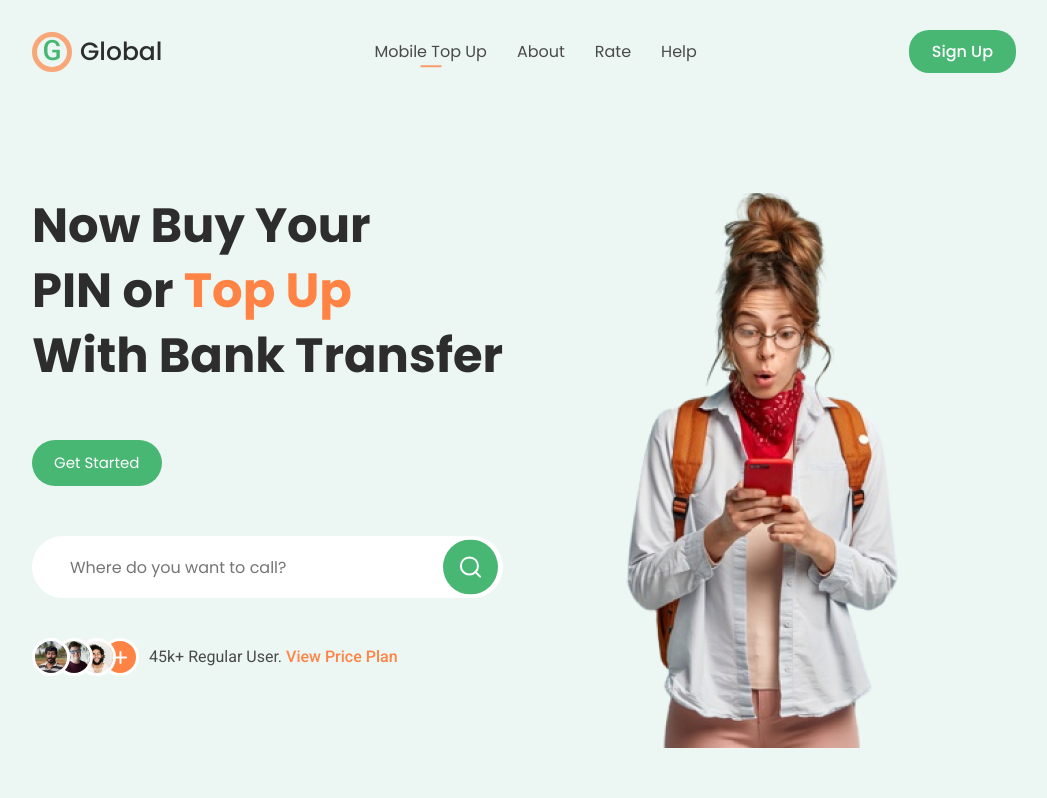
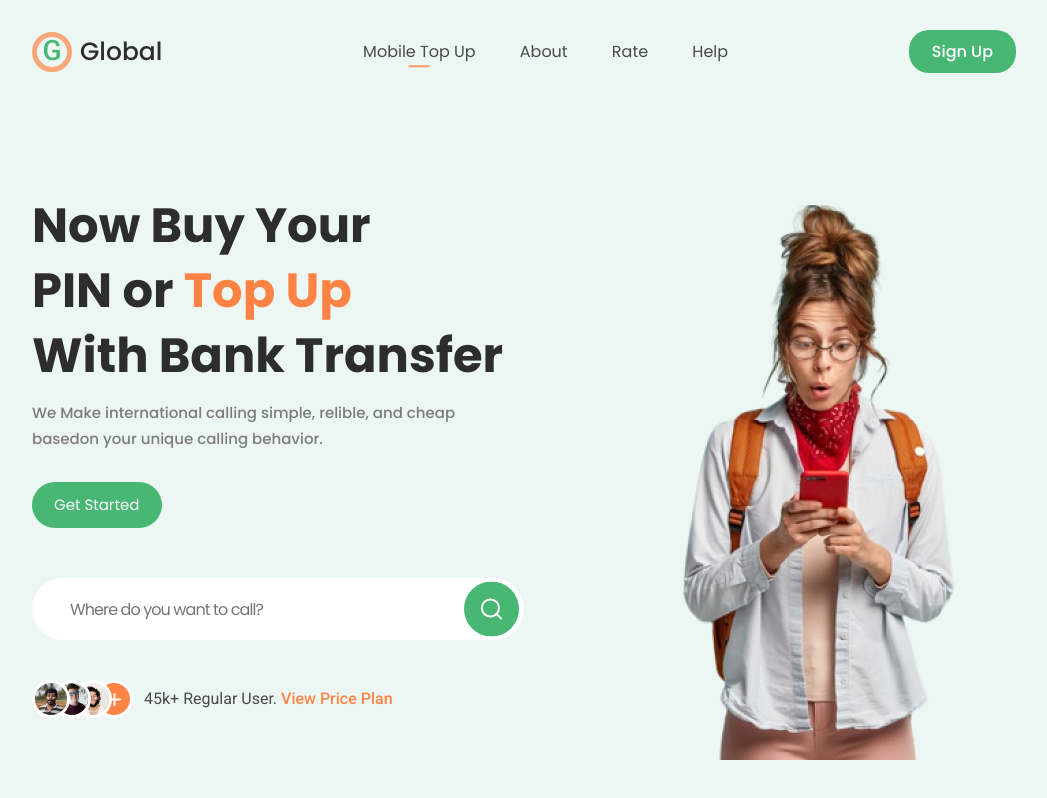
Before and after one commit to LinaCor/test-template-lucky, a plain HTML site: page index.html in a window 1280 px wide. Shown: the whole page, without its empty margins (116-1163 px from the left). Drawn offline with Linux system fonts and the light colour scheme; no server answers.

Commit message:
pixel perfect

```diff
--- a/css/style.css
+++ b/css/style.css
@@ -101,7 +101,7 @@ body {
 }
 
 .container {
-  max-width: 1400px;
+  max-width: 1410px;
   width: 100%;
   margin: 0 auto;
   padding: 30px 148px;
@@ -118,6 +118,7 @@ body {
 .header__logo {
   display: flex;
   align-items: center;
+  margin-right: 20px;
   font-size: 25px;
   font-weight: 500;
   color: #2D2D2D;
@@ -146,7 +147,9 @@ body {
 }
 
 .header__nav-list {
+  min-width: 365px;
   display: flex;
+  justify-content: space-between;
 }
 
 .header__nav-item a {
@@ -174,17 +177,17 @@ body {
   background-color: #FB9B69;
 }
 
-.header__nav-item:not(:last-child) {
+/*.header__nav-item:not(:last-child) {
   margin-right: 30px;
-}
+}*/
 
 .header__btn {
   min-height: 42px;
   padding: 9px 23px;
   border-radius: 20px;
+  font-weight: 500;
   background-color: #48B774;
   color: #FFF;
-  font-weight: 500;
   transition: 0.6s ease-out;
 }
 
@@ -193,19 +196,21 @@ body {
 }
 
 .legend {
+  min-height: 600px;
   display: flex;
   justify-content: space-between;
 }
 
 .legend__descr {
   max-width: 597px;
+  width: 100%;
   display: flex;
   flex-direction: column;
 }
 
 .legend__descr h1 {
   max-width: 474px;
-  margin-bottom: 22px;
+  margin-bottom: 12px;
   font-size: 48px;
   font-weight: 700;
   line-height: 65px;
@@ -253,6 +258,10 @@ body {
   border-radius: 100px;
 }
 
+.legend__descr-search input::placeholder {
+  letter-spacing: -0.9px;
+}
+
 .legend__descr-search p {
   display: none;
   margin-top: 5px;
@@ -286,7 +295,7 @@ body {
 }
 
 .legend__descr-photo {
-  max-width: 105px;
+  max-width: 100px;
   margin-right: 12px;
   display: flex;
 }
@@ -301,12 +310,12 @@ body {
 }
 
 .legend__descr-photo img:nth-child(2) {
-  transform: translateX(-15px);
+  transform: translateX(-17px);
   z-index: -2;
 }
 
 .legend__descr-photo img:nth-child(3) {
-  transform: translateX(-30px);
+  transform: translateX(-34px);
   z-index: -3;
 }
 
@@ -314,7 +323,7 @@ body {
 .legend__descr-photo img:last-child {
   object-fit: none;
   background-color: #FF8345;
-  transform: translateX(-45px);
+  transform: translateX(-51px);
   z-index: -4;
 }
 
@@ -327,14 +336,14 @@ body {
 }
 
 .legend__img {
-  max-width: 500px;
+  max-width: 517px;
   width: 100%;
 }
 
 .legend__img img {
   display: block;
-  margin-right: auto;
-  margin-left: auto;
+  margin-top: 12px;
+  margin-left: 26%;
 }
 
 /*для скринридеров*/
--- a/js/script.js
+++ b/js/script.js
@@ -17,7 +17,7 @@ const validateInput = (valueInput) => {
 };
 
 window.onload = async function () {
-  let response = await fetch('https://baconipsum.com/api/?type=lucky')
+  let response = await fetch('88888')
     .then((response) => {
       if (response.ok) {
         return response.json();
```
